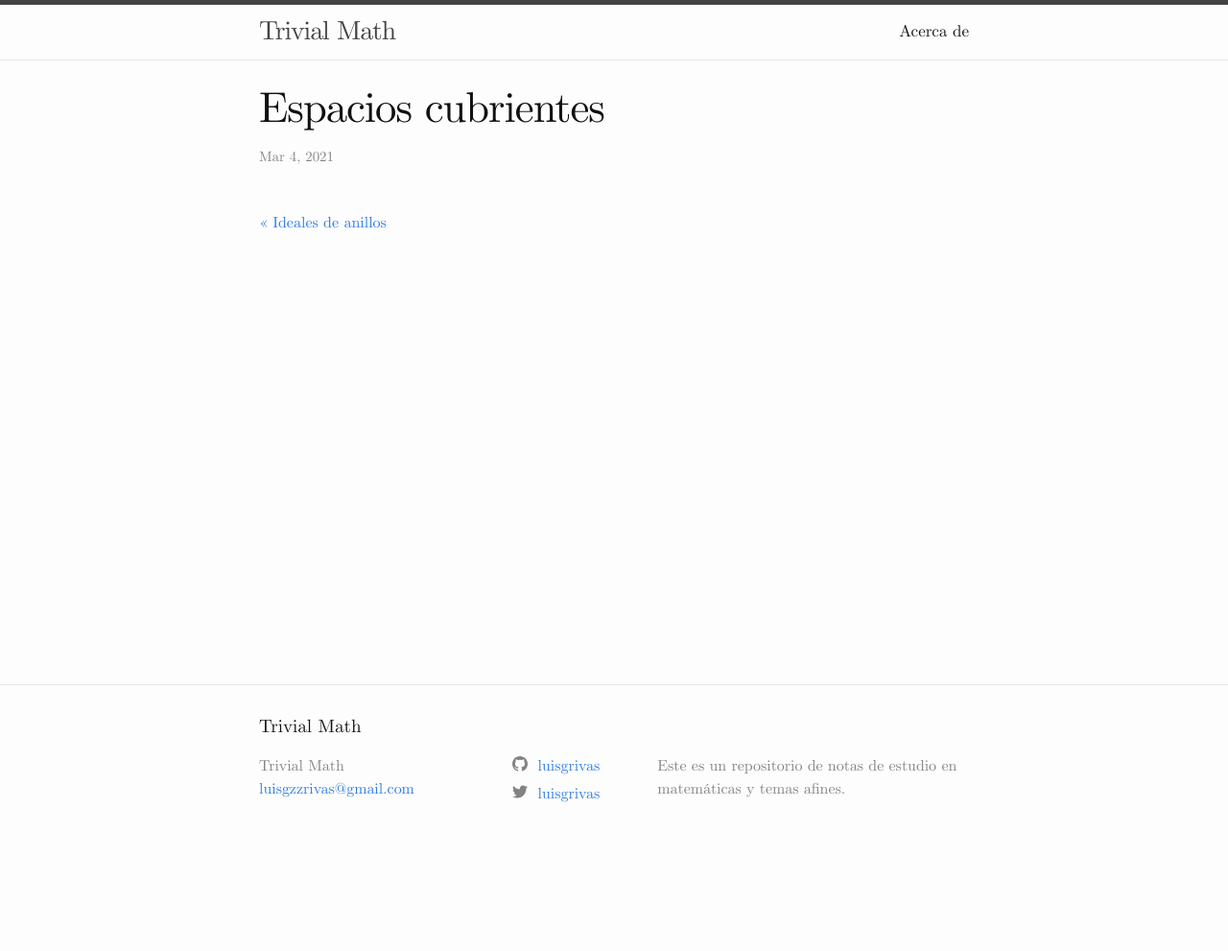
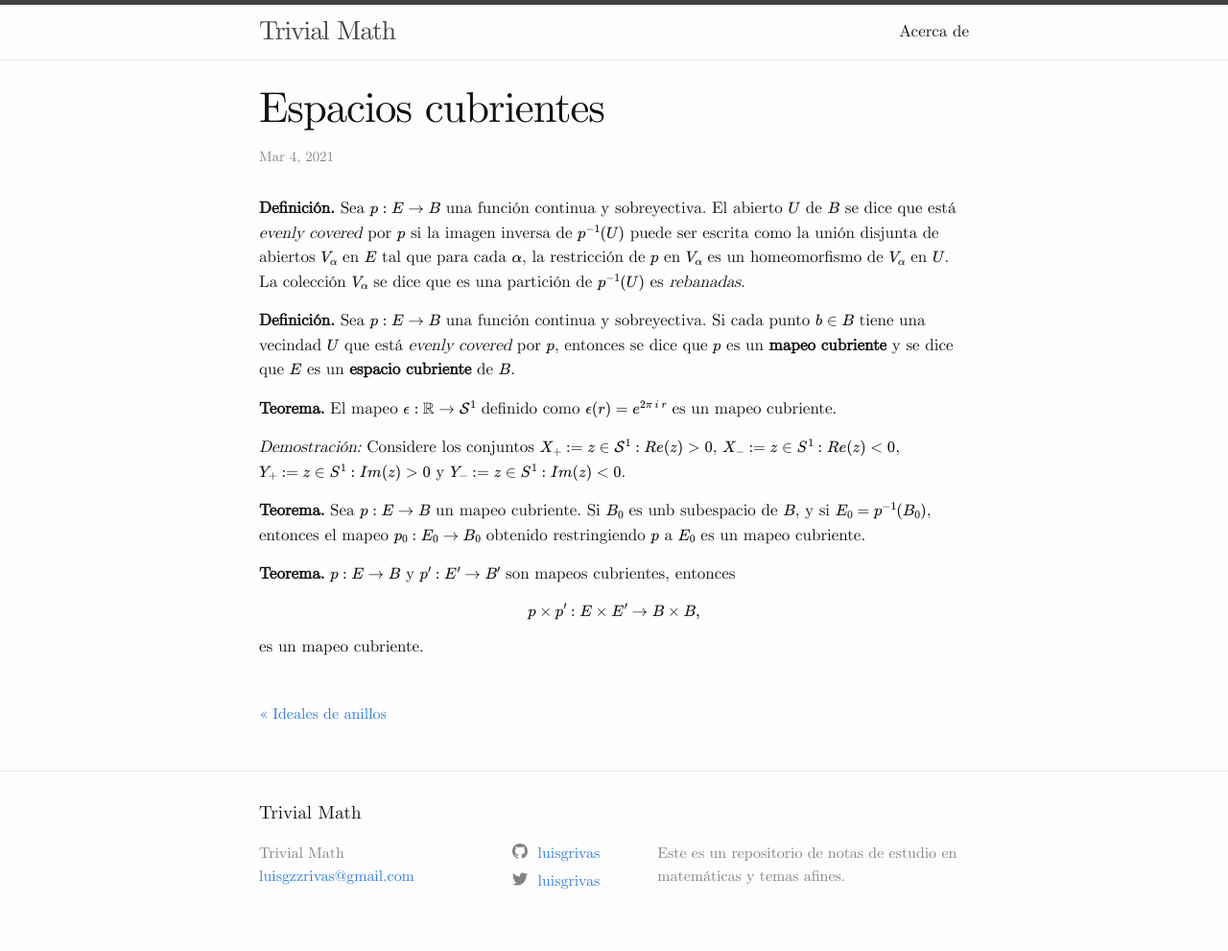
Before and after one commit to luisgrivas/blog, a Jekyll site: the page built from _posts/2021-03-04-espacios-cubrientes.md, in a window 1280 px wide. Shown: the whole page at 96% size. Built offline with Jekyll 4.4.1, drawn with Linux system fonts in a browser that asks for light colours; formulas are drawn with MathJax 3; before the commit the page ends 900 px from its top, so only the background shows below that.

```diff
--- a/_posts/2021-03-04-espacios-cubrientes.md
+++ b/_posts/2021-03-04-espacios-cubrientes.md
@@ -5,3 +5,23 @@ date: 2021-03-04 9:00:00
 categories: posts
 tags: [topologia, topologia-algebraica]
 ---
+
+
+
+**Definición.** Sea $p: E \rightarrow B$ una función continua y sobreyectiva. El abierto $U$ de $B$ se dice que está *evenly covered* por $p$ si la imagen inversa de $p^{-1}(U)$ puede ser escrita como la unión disjunta de abiertos $V_\alpha$ en $E$ tal que para cada $\alpha$, la restricción de $p$ en $V_\alpha$ es un homeomorfismo de $V_\alpha$ en $U$. La colección $\{V_\alpha\}$ se dice que es una partición de $p^{-1}(U)$ es *rebanadas.*
+
+
+
+**Definición.** Sea $p: E \rightarrow B$ una función continua y sobreyectiva. Si cada punto $b\in B$ tiene una vecindad $U$ que está *evenly covered* por $p$, entonces se dice que $p$ es un **mapeo cubriente** y se dice que $E$  es un **espacio cubriente** de $B$.
+
+**Teorema.** El mapeo $\epsilon: \mathbb{R} \rightarrow \mathcal{S}^1$ definido como $\epsilon(r) = e^{2\pi \ i \ r}$ es un mapeo cubriente.
+
+*Demostración:* Considere los conjuntos $X_+ := \{z \in \mathcal{S}^1: Re(z) > 0 \}$, $X_{-} := \{z\in S^1: Re(z) < 0 \}$, $Y_+ := \{z\in S^1 : Im(z) > 0\}$ y $Y_{-}:= \{z \in S^1: Im(z) < 0 \}$.
+
+**Teorema.** Sea $p: E \rightarrow B$ un mapeo cubriente. Si $B_0$ es unb subespacio de $B$, y si $E_0 = p^{-1}(B_0)$, entonces el mapeo $p_0: E_0 \rightarrow B_0$ obtenido restringiendo $p$ a $E_0$ es un mapeo cubriente.
+
+**Teorema.**  $p: E \rightarrow B$ y $p^\prime: E^\prime \rightarrow B^\prime$ son mapeos cubrientes, entonces
+
+$$p \times p^\prime: E \times E^\prime \rightarrow B \times B, $$
+
+es un mapeo cubriente.
```
Also changed, not shown: _posts/2021-03-10-grupo-fundamental.md (+41 -2 lines).
